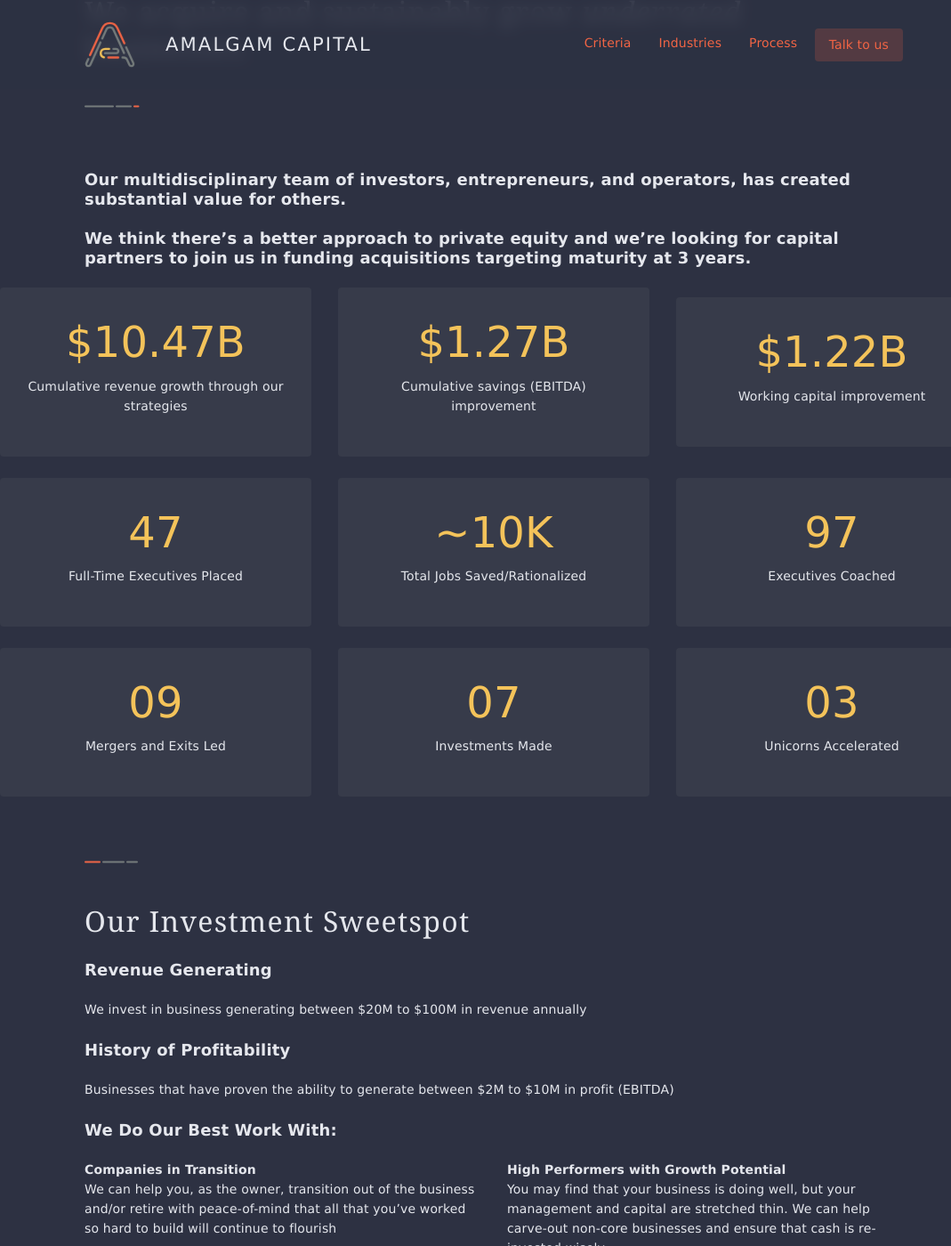
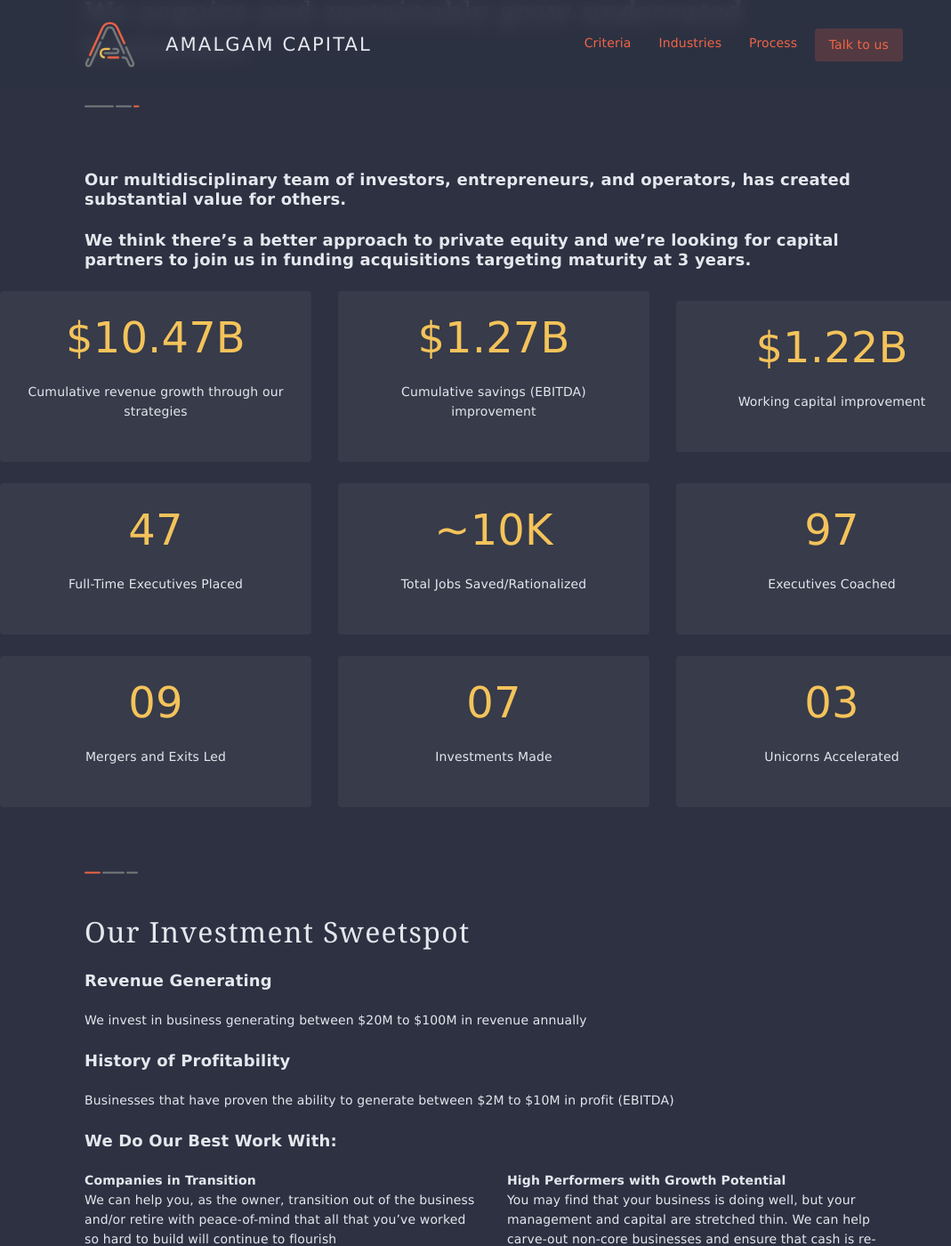
Before and after one commit to amalgam-capital/amalgam-capital.github.io, a Jekyll site: the page built from index.md, in a window 1280 px wide and 1400 px high, scrolled down 347 px. Shown: the whole window at 89% size, without its empty margins (85-1154 px from the left). Built offline with Jekyll 4.4.1, drawn with Linux system fonts in a browser that asks for light colours; some web fonts are replaced.

Commit message:
Update _home.scss

```diff
--- a/_sass/_home.scss
+++ b/_sass/_home.scss
@@ -27,7 +27,7 @@
 }
 
 .numbers {
-	.h4 {
+	.large {
 	margin-bottom: $section-spacing-small;
 	}
 	.em-block {
@@ -36,7 +36,7 @@
 			font-weight: 500;
 			color: $secondary;
 			display: block;
-			font-size: 3.428571429em;
+			@include font-size(48,yes,56);
 		}
 	}
 }
```
